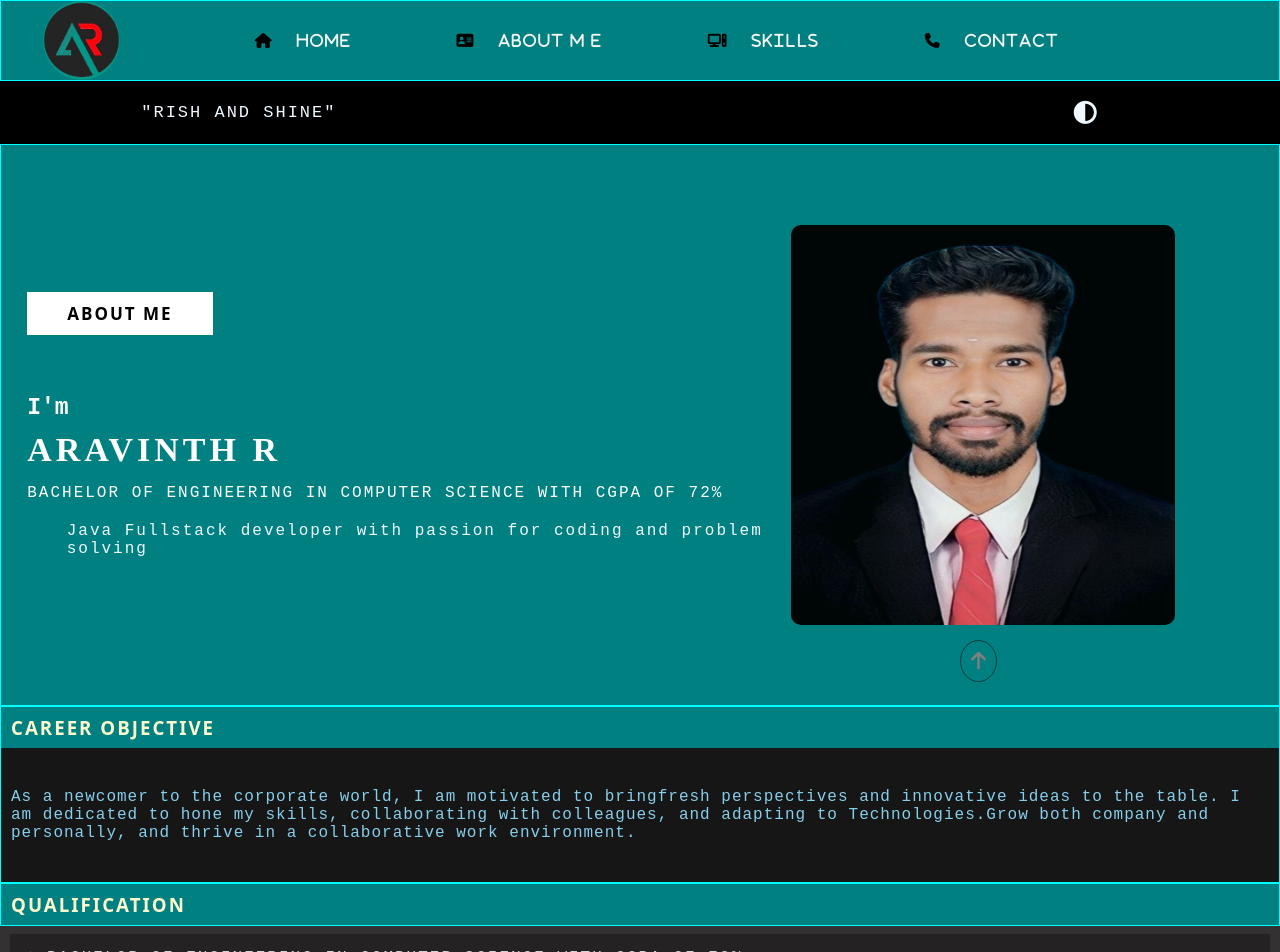
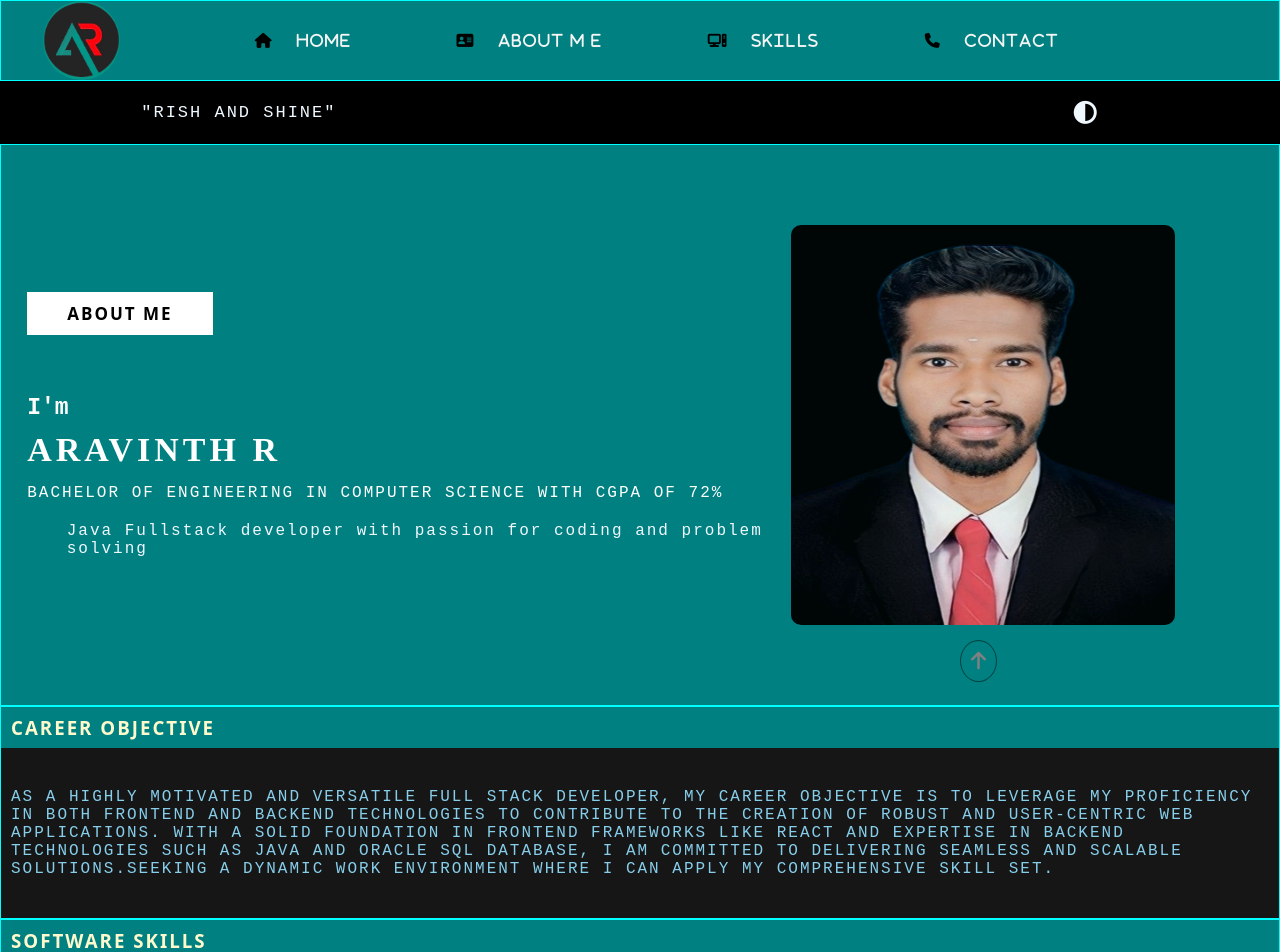
Before and after one commit to aravinth-webdev/portfolio, a React (Create React App) app: page / in a window 1280 px wide. Shown: the top 952 px of the page. Built offline with nearby package versions, Linux system fonts and the light colour scheme.

Commit message:
para changes

```diff
--- a/src/App.css
+++ b/src/App.css
@@ -154,10 +154,11 @@ height:fit-content;
   color:skyblue;
   background-color:rgba(0, 0, 0, 0.568);
   box-sizing: border-box;
-  width:fit-content;
-  letter-spacing:1px;
+  /* width:fit-content; */
+  letter-spacing:2px;
   text-indent: 0%;
   text-wrap: wrap;
+  flex-wrap: wrap;
   padding: 40px 10px 40px 10px;
 }
 
@@ -407,6 +408,7 @@ padding: 10px 40px;
   }
   #career>p{
     width: fit-content;
+
   }
 #head>img{
   width: 80px;
--- a/src/App.js
+++ b/src/App.js
@@ -14,7 +14,8 @@ let Card = Mydata.map((item)=>{
    summary={item.summary}
    />
    <Career title={item.title2}
-   para={item.career}/>
+   para={item.career.toUpperCase()}/>
+   <Skillset />
    <Education college={item.education.college}
        passout3={item.education.passout3}
        degree={item.education.degree}
@@ -25,7 +26,6 @@ let Card = Mydata.map((item)=>{
         course={item.course}
         project={item.project}
         tools={item.tools}/>
-        <Skillset />
         <Contact/>
         <Aboutus service1={item.service1}
         service2={item.service2}
--- a/src/data.js
+++ b/src/data.js
@@ -6,7 +6,7 @@ const Mydata=[
         fname:"ARAVINTH R",
         summary:"Java Fullstack developer with passion for coding and problem solving",
         title2:"CAREER OBJECTIVE",
-        career:"As a newcomer to the corporate world, I am motivated to bringfresh perspectives and innovative ideas to the table. I am dedicated        to hone my skills, collaborating with colleagues, and adapting to Technologies.Grow both company and personally, and thrive in a collaborative work environment.",
+        career:"As a highly motivated and versatile Full Stack Developer, my career objective is to leverage my proficiency in both frontend and backend technologies to contribute to the creation of robust and user-centric web applications. With a solid foundation in frontend frameworks like React and expertise in backend technologies such as java and oracle sql database, I am committed to delivering seamless and scalable solutions.Seeking a dynamic work environment where I can apply my comprehensive skill set.",
         education:{
              college:"THE KAVERY ENGINEERING COLLEGE BY ANNA UNIVERSITY",
              passout3: 2019 - 2023,
```
